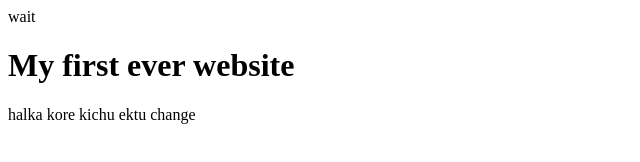
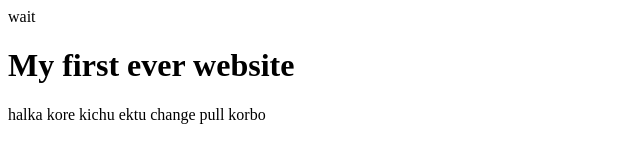
Before and after one commit to OntornH/my-first-website, a plain HTML site: page index.html in a window 1280 px wide. Shown: the full height of the page, 0-640 px from the left. Drawn offline with Linux system fonts and the light colour scheme.

Commit message:
Update index.html

```diff
--- a/index.html
+++ b/index.html
@@ -10,5 +10,6 @@
     wait
     <h1>My first ever website</h1>
     halka kore kichu ektu change
+    pull korbo
 </body>
 </html>
```
